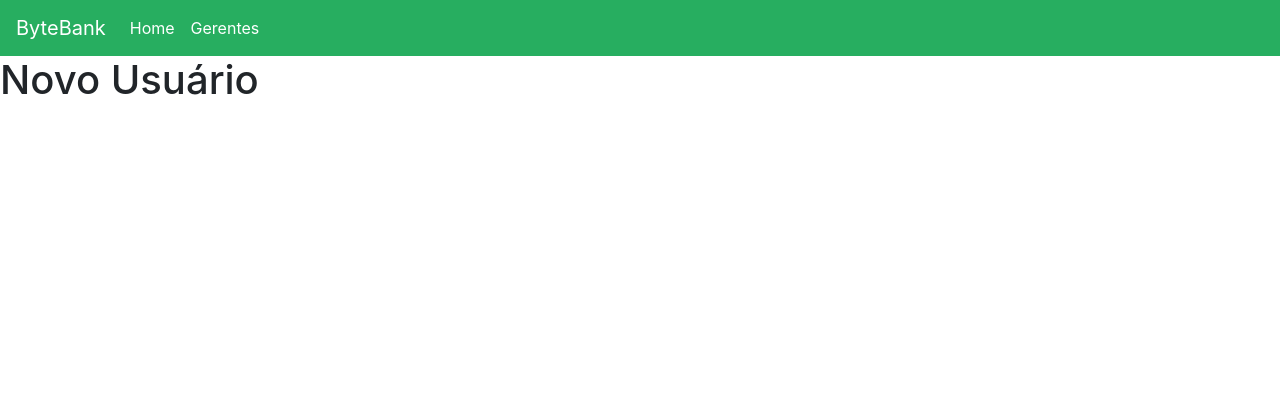
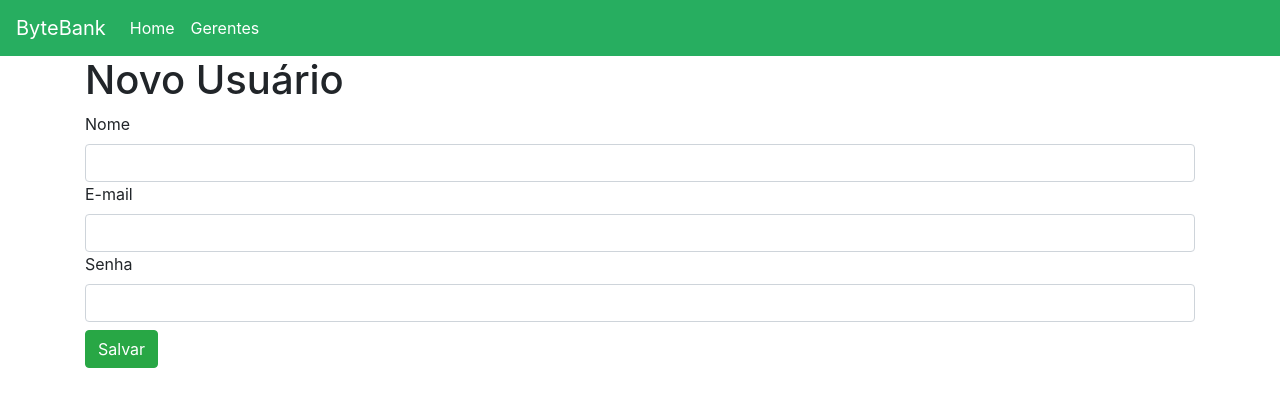
Before and after one commit to jhonnyribeiro/auth-vue-vuex-2, a Vue app: page /#/cadastre-se in a window 1280 px wide. Shown: the top 406 px of the page. Built offline with nearby package versions, Linux system fonts and the light colour scheme.

Commit message:
add form

```diff
--- a/src/components/NovoUsuario.vue
+++ b/src/components/NovoUsuario.vue
@@ -1,3 +1,58 @@
 <template>
-  <h1>Novo Usuário</h1>
+  <div class="container">
+    <h1>Novo Usuário</h1>
+    <form @submit.prevent.stop="enviarFormulario()">
+      <div class="from-group">
+        <label for="nome">Nome</label>
+        <input
+          type="text"
+          class="form-control"
+          v-model="usuario.nome"
+          id="nome"
+        />
+      </div>
+
+      <div class="from-group">
+        <label for="email">E-mail</label>
+        <input
+          type="email"
+          class="form-control"
+          v-model="usuario.email"
+          id="email"
+        />
+      </div>
+
+      <div class="from-group">
+        <label for="senha">Senha</label>
+        <input
+          type="password"
+          class="form-control"
+          v-model="usuario.password"
+          id="senha"
+        />
+      </div>
+
+      <button type="submit" class="btn btn-success mt-2">Salvar</button>
+    </form>
+  </div>
 </template>
+
+<script>
+export default {
+  data() {
+    return {
+      usuario: {
+        nome: "",
+        email: "",
+        password: "",
+      },
+    };
+  },
+
+  methods: {
+    enviarFormulario() {
+      console.log(this.usuario);
+    },
+  },
+};
+</script>
```
